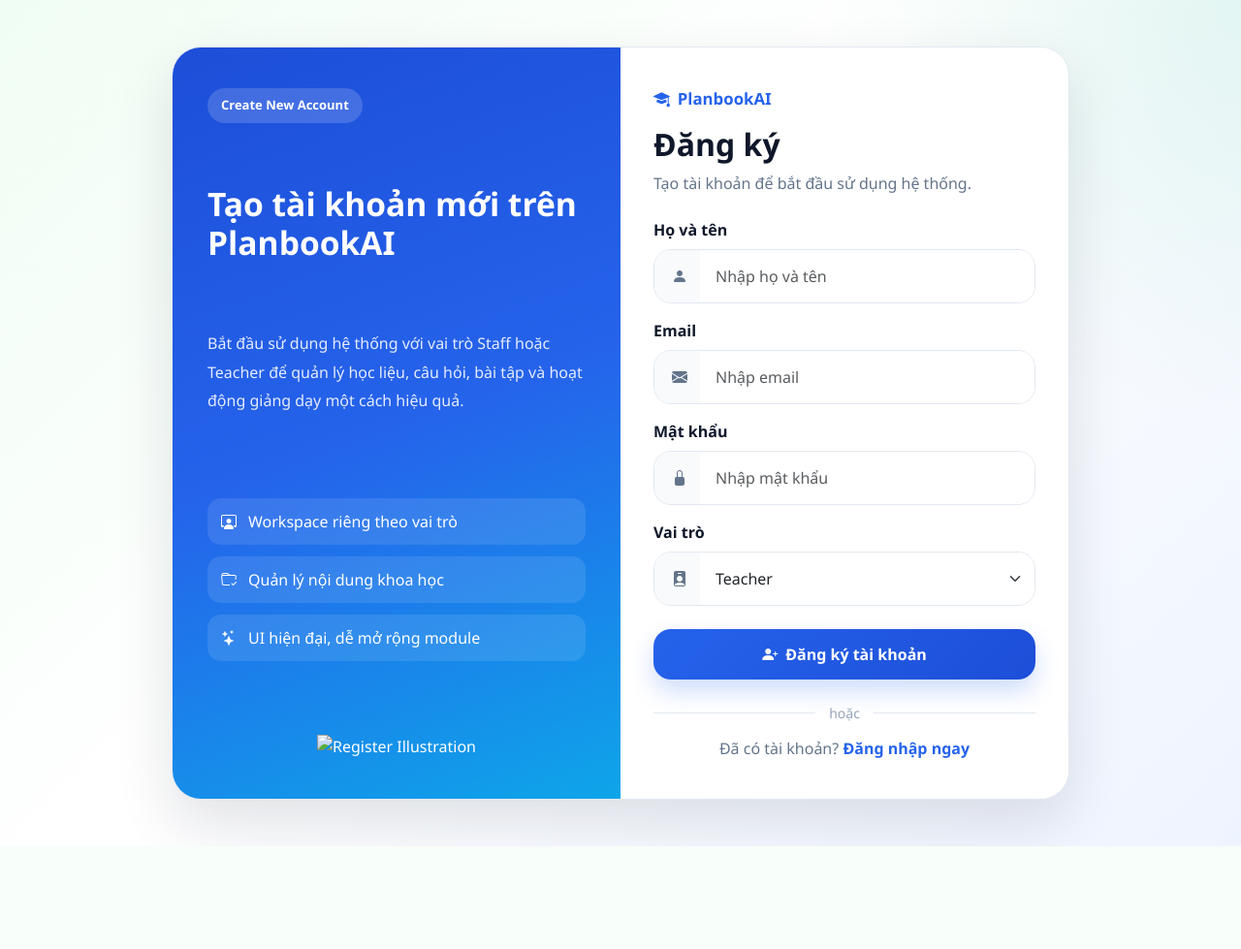
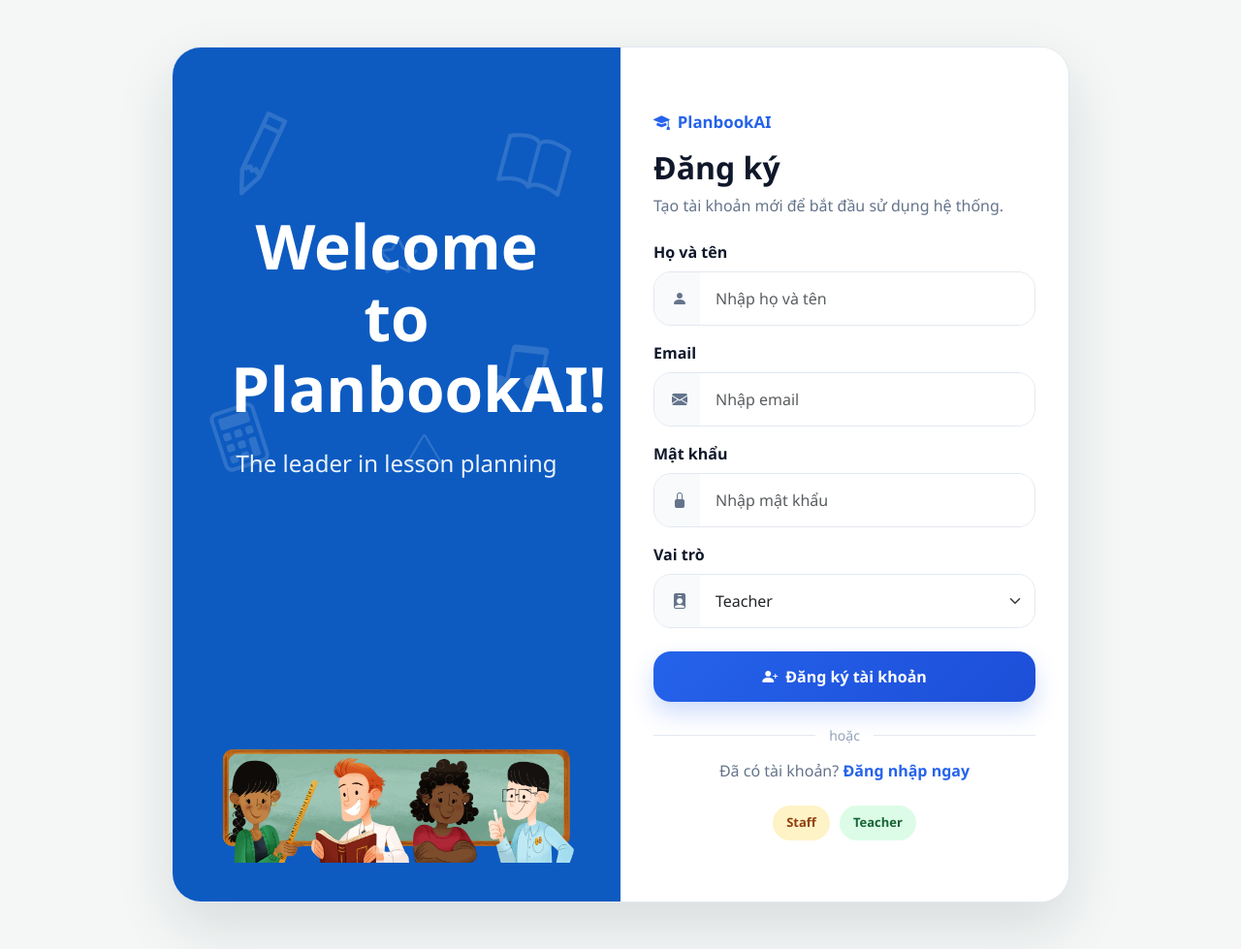
Before and after one commit to truongcongly/LapTrinhWeb-PlanbookAI, a PHP site: page /LapTrinhWeb-PlanbookAI/register in a window 1280 px wide. Shown: the whole page at 97% size. Before the commit the page ends 873 px from the top, so only its background shows below. Run offline with PHP 8.4, Linux system fonts and the light colour scheme.

Commit message:
fix UI login và register

```diff
--- a/app/Views/auth/register.php
+++ b/app/Views/auth/register.php
@@ -13,30 +13,23 @@
                 <div class="auth-modern-card">
                     <div class="row g-0">
                         <div class="col-lg-6">
-                            <div class="auth-modern-left">
-                                <span class="auth-chip">Create New Account</span>
-                                <h1>Tạo tài khoản mới trên PlanbookAI</h1>
-                                <p>
-                                    Bắt đầu sử dụng hệ thống với vai trò Staff hoặc Teacher để quản lý học liệu, câu hỏi, bài tập và hoạt động giảng dạy một cách hiệu quả.
-                                </p>
-
-                                <div class="auth-modern-features">
-                                    <div class="auth-feature-item">
-                                        <i class="bi bi-person-workspace"></i>
-                                        <span>Workspace riêng theo vai trò</span>
-                                    </div>
-                                    <div class="auth-feature-item">
-                                        <i class="bi bi-folder-check"></i>
-                                        <span>Quản lý nội dung khoa học</span>
-                                    </div>
-                                    <div class="auth-feature-item">
-                                        <i class="bi bi-stars"></i>
-                                        <span>UI hiện đại, dễ mở rộng module</span>
-                                    </div>
+                            <div class="auth-modern-left auth-left-planbook">
+                                <div class="auth-left-overlay-icons">
+                                    <span class="icon i1"><i class="bi bi-pencil"></i></span>
+                                    <span class="icon i2"><i class="bi bi-book"></i></span>
+                                    <span class="icon i3"><i class="bi bi-calculator"></i></span>
+                                    <span class="icon i4"><i class="bi bi-music-note-beamed"></i></span>
+                                    <span class="icon i5"><i class="bi bi-star"></i></span>
+                                    <span class="icon i6"><i class="bi bi-triangle"></i></span>
                                 </div>
 
-                                <div class="auth-illustration-wrap">
-                                    <img src="/LapTrinhWeb-PlanbookAI/public/images/auth-register.svg" alt="Register Illustration" class="img-fluid">
+                                <div class="auth-left-top">
+                                    <h1>Welcome to PlanbookAI!</h1>
+                                    <p>The leader in lesson planning</p>
+                                </div>
+
+                                <div class="auth-left-image-board">
+                                    <img src="/LapTrinhWeb-PlanbookAI/public/images/auth-classroom.png" alt="Classroom Illustration" class="img-fluid">
                                 </div>
                             </div>
                         </div>
@@ -48,7 +41,7 @@
                                         <i class="bi bi-mortarboard-fill me-2"></i>PlanbookAI
                                     </a>
                                     <h2>Đăng ký</h2>
-                                    <p>Tạo tài khoản để bắt đầu sử dụng hệ thống.</p>
+                                    <p>Tạo tài khoản mới để bắt đầu sử dụng hệ thống.</p>
                                 </div>
 
                                 <?php if (Session::hasFlash('error')): ?>
@@ -110,13 +103,17 @@
                                     Đã có tài khoản?
                                     <a href="/LapTrinhWeb-PlanbookAI/public/login">Đăng nhập ngay</a>
                                 </div>
+
+                                <div class="auth-role-preview mt-4">
+                                    <span class="preview-badge staff-badge">Staff</span>
+                                    <span class="preview-badge teacher-badge">Teacher</span>
+                                </div>
                             </div>
                         </div>
                     </div>
                 </div>
             </div>
-        </div>
-    </div>
+     </div>
 </section>
 
 <?php include __DIR__ . '/../layouts/footer.php'; ?>
--- a/public/css/custom.css
+++ b/public/css/custom.css
@@ -811,3 +811,291 @@
         font-size: 1.8rem;
     }
 }
+
+.auth-modern-section {
+    min-height: 100vh;
+    background: #f4f7f6;
+}
+
+.auth-register-bg {
+    background: #f4f7f6;
+}
+
+.auth-modern-card {
+    background: #fff;
+    border-radius: 30px;
+    overflow: hidden;
+    box-shadow: 0 24px 60px rgba(15, 23, 42, 0.12);
+    border: 1px solid #e2e8f0;
+}
+
+.auth-modern-left {
+    height: 100%;
+    display: flex;
+    flex-direction: column;
+    justify-content: space-between;
+}
+
+.auth-left-planbook {
+    position: relative;
+    min-height: 100%;
+    background: #0d5bc1;
+    color: #fff;
+    padding: 60px 40px 40px;
+    overflow: hidden;
+}
+
+.auth-left-top {
+    position: relative;
+    z-index: 2;
+    text-align: center;
+    margin-top: 90px;
+    padding: 0 20px;
+}
+
+.auth-left-top h1 {
+    font-size: 4rem;
+    font-weight: 800;
+    line-height: 1.15;
+    margin-bottom: 18px;
+    color: #fff;
+}
+
+.auth-left-top p {
+    font-size: 1.5rem;
+    font-weight: 400;
+    color: rgba(255,255,255,0.92);
+    margin-bottom: 0;
+}
+
+.auth-left-image-board {
+    position: relative;
+    z-index: 2;
+    margin-top: 70px;
+    display: flex;
+    justify-content: center;
+    align-items: end;
+    min-height: 320px;
+}
+
+.auth-left-image-board img {
+    max-width: 100%;
+    width: 125%;
+    height: auto;
+    display: block;
+}
+
+.auth-left-overlay-icons {
+    position: absolute;
+    inset: 0;
+    pointer-events: none;
+    z-index: 1;
+}
+
+.auth-left-overlay-icons .icon {
+    position: absolute;
+    color: rgba(255,255,255,0.14);
+    font-size: 5rem;
+    line-height: 1;
+}
+
+.auth-left-overlay-icons .i1 {
+    top: 8%;
+    left: 12%;
+    transform: rotate(-20deg);
+    font-size: 4.5rem;
+}
+
+.auth-left-overlay-icons .i2 {
+    top: 10%;
+    right: 12%;
+    transform: rotate(15deg);
+    font-size: 4.2rem;
+}
+
+.auth-left-overlay-icons .i3 {
+    top: 42%;
+    left: 8%;
+    transform: rotate(-18deg);
+    font-size: 4rem;
+}
+
+.auth-left-overlay-icons .i4 {
+    top: 34%;
+    right: 16%;
+    transform: rotate(12deg);
+    font-size: 3.8rem;
+}
+
+.auth-left-overlay-icons .i5 {
+    top: 22%;
+    left: 46%;
+    font-size: 2.5rem;
+}
+
+.auth-left-overlay-icons .i6 {
+    top: 45%;
+    right: 40%;
+    font-size: 2.2rem;
+}
+
+.auth-modern-right {
+    padding: 40px 34px;
+    background: #fff;
+    height: 100%;
+    display: flex;
+    flex-direction: column;
+    justify-content: center;
+}
+
+.auth-form-header {
+    margin-bottom: 24px;
+}
+
+.auth-brand {
+    display: inline-flex;
+    align-items: center;
+    font-weight: 800;
+    color: #2563eb;
+    margin-bottom: 16px;
+    font-size: 1.05rem;
+    text-decoration: none;
+}
+
+.auth-form-header h2 {
+    font-weight: 900;
+    margin-bottom: 8px;
+}
+
+.auth-form-header p {
+    color: #64748b;
+    margin-bottom: 0;
+}
+
+.input-modern {
+    border-radius: 18px;
+    overflow: hidden;
+    border: 1px solid #e2e8f0;
+    background: #fff;
+}
+
+.input-modern .input-group-text {
+    background: #f8fafc;
+    border: none;
+    color: #64748b;
+    padding-left: 18px;
+    padding-right: 14px;
+}
+
+.input-modern .form-control,
+.input-modern .form-select {
+    border: none;
+    box-shadow: none !important;
+    padding: 14px 16px;
+    min-height: 54px;
+}
+
+.btn-auth-submit {
+    background: linear-gradient(135deg, #2563eb, #1d4ed8);
+    color: #fff;
+    border: none;
+    padding: 14px 18px;
+    font-weight: 700;
+    border-radius: 18px;
+    box-shadow: 0 12px 24px rgba(37,99,235,.22);
+}
+
+.btn-auth-submit:hover {
+    color: #fff;
+    background: linear-gradient(135deg, #1d4ed8, #1e40af);
+}
+
+.auth-divider {
+    display: flex;
+    align-items: center;
+    text-align: center;
+    margin: 24px 0 14px;
+    color: #94a3b8;
+}
+
+.auth-divider::before,
+.auth-divider::after {
+    content: "";
+    flex: 1;
+    border-bottom: 1px solid #e2e8f0;
+}
+
+.auth-divider span {
+    padding: 0 14px;
+    font-size: 14px;
+}
+
+.auth-bottom-text {
+    text-align: center;
+    color: #64748b;
+}
+
+.auth-bottom-text a {
+    font-weight: 700;
+    color: #2563eb;
+    text-decoration: none;
+}
+
+.auth-role-preview {
+    display: flex;
+    justify-content: center;
+    gap: 10px;
+    flex-wrap: wrap;
+}
+
+.preview-badge {
+    padding: 8px 14px;
+    border-radius: 999px;
+    font-size: 13px;
+    font-weight: 700;
+}
+
+.admin-badge {
+    background: #dbeafe;
+    color: #1d4ed8;
+}
+
+.staff-badge {
+    background: #fef3c7;
+    color: #92400e;
+}
+
+.teacher-badge {
+    background: #dcfce7;
+    color: #166534;
+}
+
+@media (max-width: 991.98px) {
+    .auth-left-planbook {
+        padding: 36px 22px 24px;
+    }
+
+    .auth-left-top {
+        margin-top: 20px;
+    }
+
+    .auth-left-top h1 {
+        font-size: 2.2rem;
+    }
+
+    .auth-left-top p {
+        font-size: 1rem;
+    }
+
+    .auth-left-image-board img {
+        width: 100%;
+    }
+
+    .auth-left-overlay-icons .icon {
+        font-size: 2.8rem;
+    }
+
+    .auth-modern-right {
+        padding: 32px 24px;
+    }
+}
```
Also changed, not shown: app/Views/auth/login.php (+24 -25 lines), public/images/auth-classroom.png (added).
